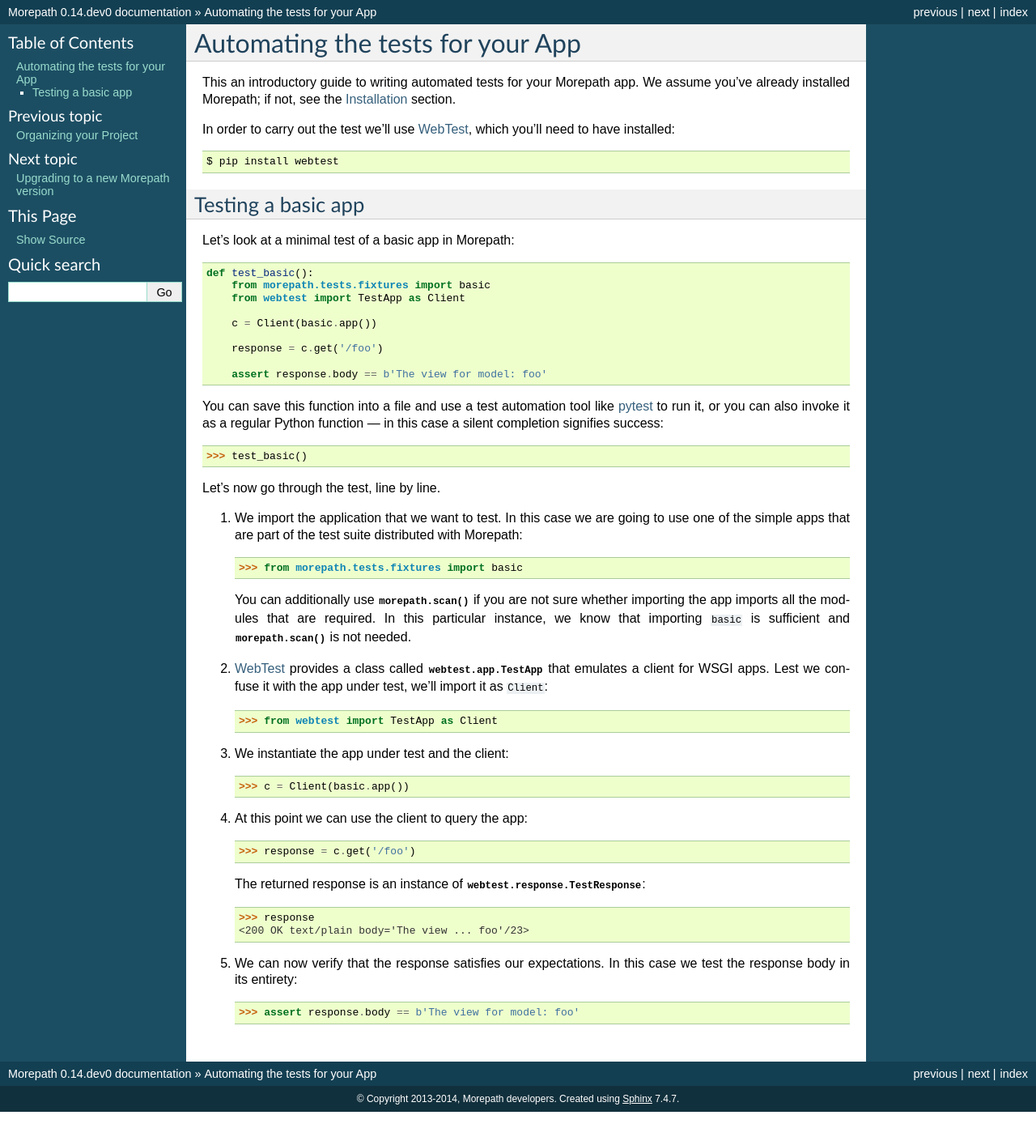
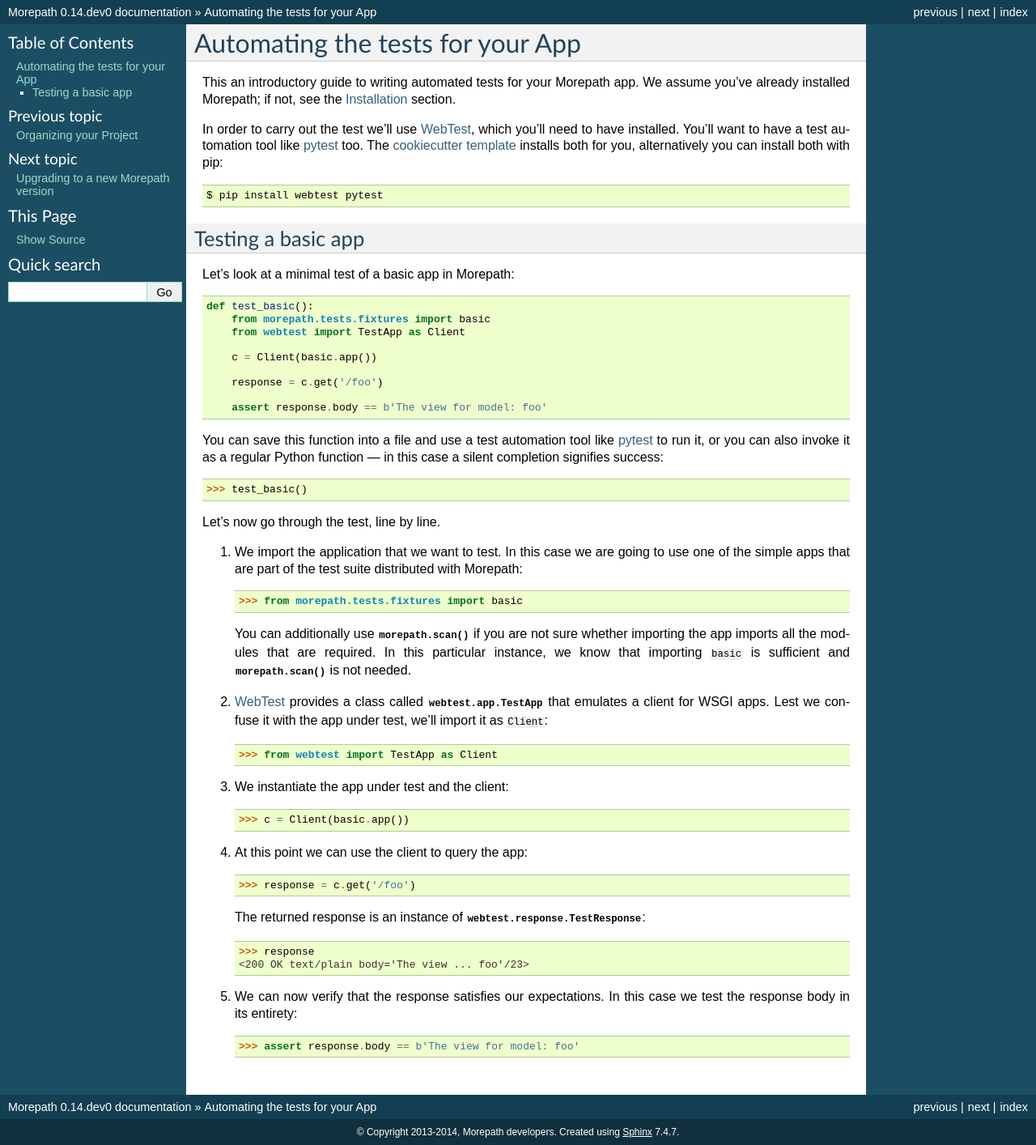
Before and after one commit to morepath/morepath, a Sphinx documentation site: the page built from doc/testing.rst, in a window 1280 px wide. Shown: the whole page at 81% size. Built offline with Sphinx 7.4.7, drawn with Linux system fonts in a browser that asks for light colours; before the commit the page ends 1373 px from its top, so only the background shows below that.

Commit message:
Added reference to cookiecutter.

```diff
--- a/doc/testing.rst
+++ b/doc/testing.rst
@@ -6,11 +6,13 @@ Morepath app.  We assume you've already installed Morepath; if not,
 see the :doc:`installation` section.
 
 In order to carry out the test we'll use WebTest_, which you'll need
-to have installed:
+to have installed. You'll want to have a test automation tool like
+pytest_ too.  The :ref:`cookiecutter template <cookiecutter>` installs
+both for you, alternatively you can install both with pip:
 
 .. code-block:: sh
 
-  $ pip install webtest
+  $ pip install webtest pytest
 
 
 Testing a basic app
```
